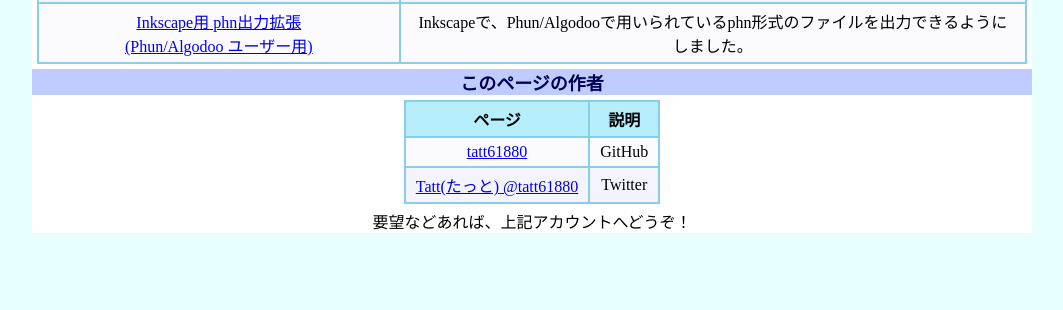
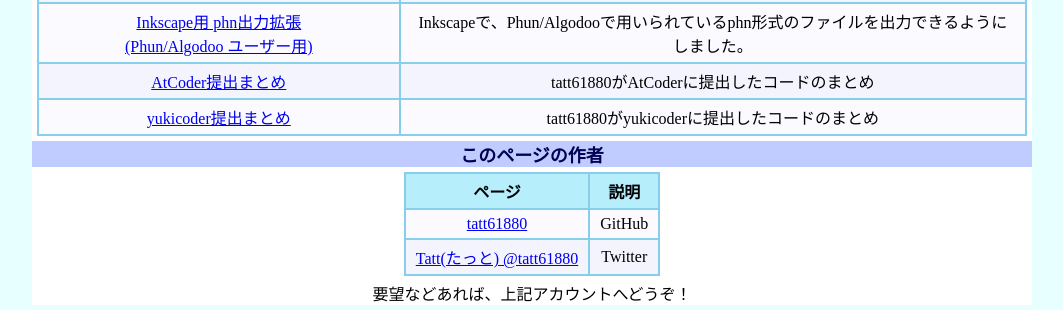
Before and after one commit to tatt61880/tatt61880.github.io, a website: page index.html in a window 1280 px wide. Shown: the part 639-949 px from the top of the page, without its empty margins (108-1171 px from the left). Before the commit the page ends 877 px from the top, so only its background shows below. Drawn offline with Linux system fonts and the light colour scheme.

Commit message:
Update index.html

```diff
--- a/index.html
+++ b/index.html
@@ -84,6 +84,14 @@
         <td><a href="./phn_output/">Inkscape用 phn出力拡張<br>(Phun/Algodoo ユーザー用)</a></td>
         <td>Inkscapeで、Phun/Algodooで用いられているphn形式のファイルを出力できるようにしました。</td>
       </tr>
+      <tr>
+        <td><a href="./atcoder/">AtCoder提出まとめ</a></td>
+        <td>tatt61880がAtCoderに提出したコードのまとめ</td>
+      </tr>
+      <tr>
+        <td><a href="./yukicoder/">yukicoder提出まとめ</a></td>
+        <td>tatt61880がyukicoderに提出したコードのまとめ</td>
+      </tr>
     </table>
   </div>
 
```
